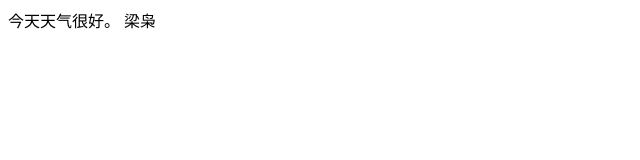
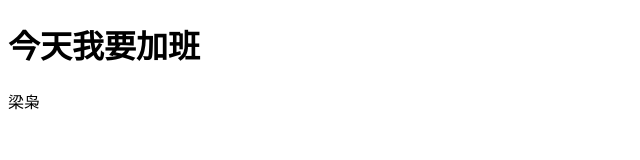
Before and after one commit to s631953135/yolo, a plain HTML site: page index.html in a window 1280 px wide. Shown: the whole page, without its empty margins (0-640 px from the left). Drawn offline with Linux system fonts and the light colour scheme.

Commit message:
Update index.html

```diff
--- a/index.html
+++ b/index.html
@@ -1,4 +1,14 @@
-<div>
-今天天气很好。
-          梁枭
-</div>
+<!DOCTYPE html>
+<html>
+<head>
+<meta charset="utf-8">
+<title>小黑屋(runoob.com)</title>
+</head>
+<body>
+
+<h1>今天我要加班</h1>
+
+<p>梁枭</p>
+
+</body>
+</html>
```
